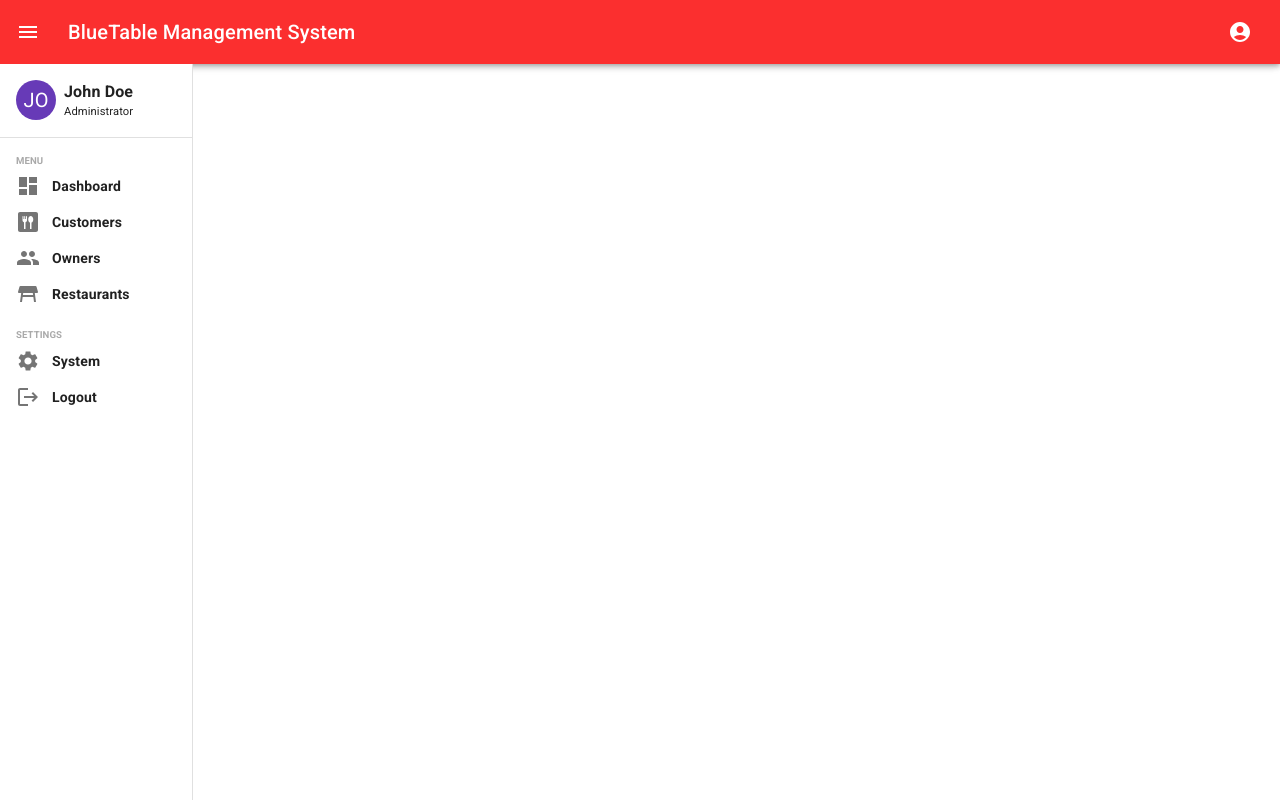
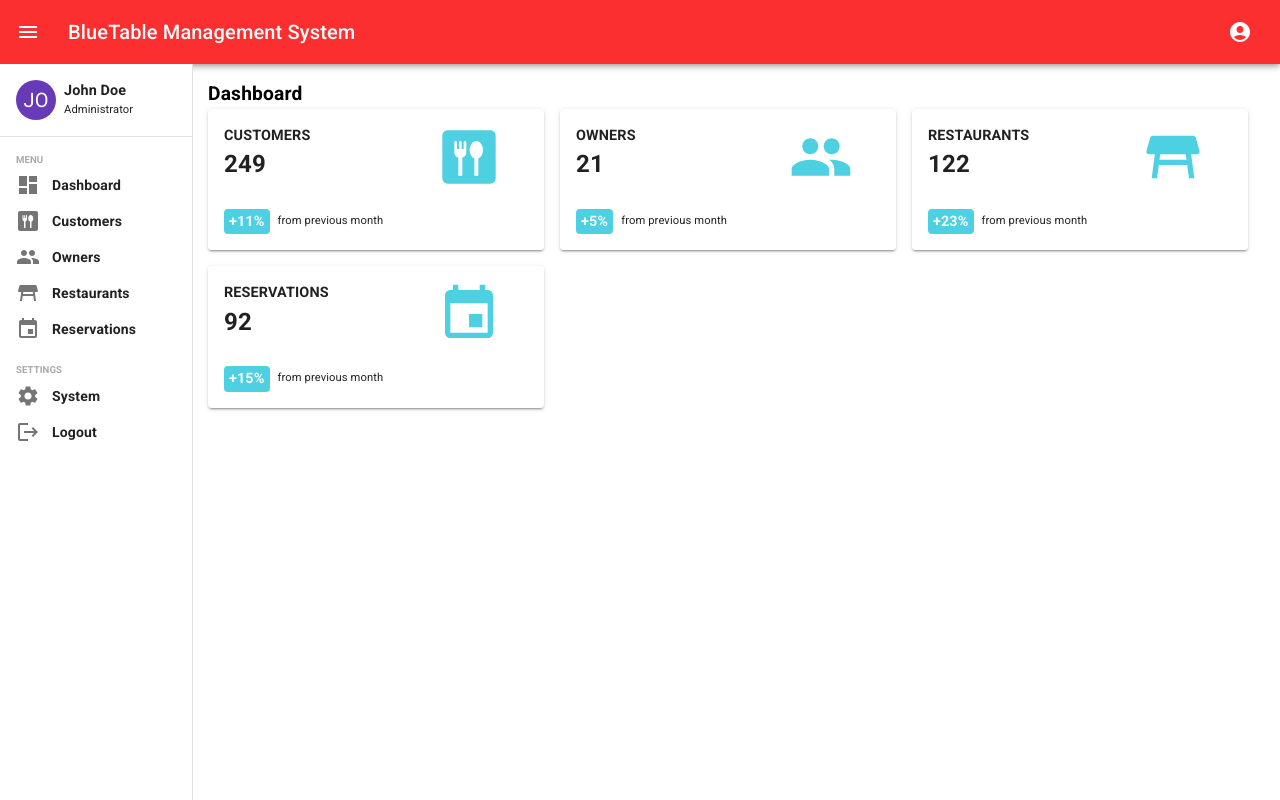
Before and after one commit to alldaybookings/bluetable-admin-portal, a React (Create React App) app: page /dashboard in a window 1280 px wide. Built offline with nearby package versions, Linux system fonts and the light colour scheme.

Commit message:
Feat: Dashboard module and widget component

```diff
--- a/src/AppRouter.js
+++ b/src/AppRouter.js
@@ -1,3 +1,16 @@
-export default function AppRouter() {
-  return <h1>Router</h1>;
+import { Navigate, Route, Routes } from "react-router-dom";
+
+import Overview from "./modules/dashboard/Overview";
+
+export default function AppRouter(props) {
+  return (
+    <Routes>
+      <Route exact path="/" element={<Navigate to="/dashboard" />} />
+      <Route
+        exact
+        path="/dashboard"
+        element={<Overview active={props.active} />}
+      />
+    </Routes>
+  );
 }
--- a/src/components/SideNav.js
+++ b/src/components/SideNav.js
@@ -19,6 +19,7 @@ import DashboardIcon from "@mui/icons-material/Dashboard";
 import DiningIcon from "@mui/icons-material/Dining";
 import PeopleIcon from "@mui/icons-material/People";
 import TableRestaurantIcon from "@mui/icons-material/TableRestaurant";
+import EventIcon from '@mui/icons-material/Event';
 import SettingsIcon from "@mui/icons-material/Settings";
 import LogoutIcon from "@mui/icons-material/Logout";
 
@@ -43,6 +44,11 @@ export default function Sidenav(props) {
       label: "Restaurants",
       link: `/restaurants`,
       icon_component: <TableRestaurantIcon />,
+    },
+    {
+      label: "Reservations",
+      link: `/reservations`,
+      icon_component: <EventIcon />,
     },
   ];
 
@@ -84,7 +90,7 @@ export default function Sidenav(props) {
           <Box sx={{ display: "flex", padding: 2 }}>
             <Avatar sx={{ bgcolor: deepPurple[500] }}>JO</Avatar>
             <Box sx={{ marginLeft: 1 }}>
-              <Typography sx={{ fontWeight: "bold" }}>John Doe</Typography>
+              <Typography sx={{ fontWeight: "bold", fontSize: "0.9rem" }}>John Doe</Typography>
               <Typography sx={{ fontSize: "0.7rem" }}>Administrator</Typography>
             </Box>
           </Box>
--- /dev/null
+++ b/src/components/Widget.js
@@ -0,0 +1,59 @@
+import { Box, Grid, Paper, Typography } from "@mui/material";
+
+export default function Widget(props) {
+  return (
+    <Box>
+      <Paper
+        elevation={2}
+        sx={{
+          padding: 2,
+          transition: "all 0.2s ease",
+          ":hover": {
+            backgroundColor: "whitesmoke",
+          },
+        }}
+      >
+        <Grid container spacing={2}>
+          <Grid item xs={8}>
+            <Box>
+              <Typography sx={{ fontSize: "0.9rem", fontWeight: "bold" }}>
+                {props.title}
+              </Typography>
+              <Typography sx={{ fontSize: "1.5rem", fontWeight: "bold" }}>
+                {props.figure}
+              </Typography>
+            </Box>
+          </Grid>
+          <Grid item xs={4}>
+            <Box>{props.icon}</Box>
+          </Grid>
+          <Grid item xs={12}>
+            <Box sx={{ display: "flex" }}>
+              <Typography
+                sx={{
+                  padding: "2px 5px",
+                  borderRadius: 1,
+                  backgroundColor: props.percentColor,
+                  fontSize: "0.9rem",
+                  fontWeight: "bold",
+                  color: props.percentFontColor,
+                }}
+              >
+                {props.percent}
+              </Typography>
+              <Typography
+                sx={{
+                  paddingTop: "4px",
+                  paddingLeft: 1,
+                  fontSize: "0.7rem",
+                }}
+              >
+                from previous month
+              </Typography>
+            </Box>
+          </Grid>
+        </Grid>
+      </Paper>
+    </Box>
+  );
+}
--- /dev/null
+++ b/src/modules/dashboard/Overview.js
@@ -0,0 +1,71 @@
+import { Box, Grid, Typography } from "@mui/material";
+import { cyan } from "@mui/material/colors";
+
+import DiningIcon from "@mui/icons-material/Dining";
+import PeopleIcon from "@mui/icons-material/People";
+import TableRestaurantIcon from "@mui/icons-material/TableRestaurant";
+import EventIcon from '@mui/icons-material/Event';
+
+import Widget from "../../components/Widget";
+
+export default function Overview(props) {
+  return (
+    <Box
+      sx={{
+        mt: { xs: 2, sm: 10 },
+        ml: { xs: 2, md: props.active ? 25 : 2 },
+        mr: 3,
+        transition: "margin-left 0.2s",
+      }}
+    >
+      <Typography
+        component="h1"
+        sx={{ fontSize: "1.2rem", fontWeight: "bold" }}
+      >
+        Dashboard
+      </Typography>
+      <Grid container spacing={2}>
+        <Grid item xs={4}>
+          <Widget
+            title="CUSTOMERS"
+            figure="249"
+            percent="+11%"
+            percentColor={cyan[300]}
+            percentFontColor="white"
+            icon={<DiningIcon sx={{ fontSize: "4rem", color: cyan[300] }} />}
+          ></Widget>
+        </Grid>
+        <Grid item xs={4}>
+          <Widget
+            title="OWNERS"
+            figure="21"
+            percent="+5%"
+            percentColor={cyan[300]}
+            percentFontColor="white"
+            icon={<PeopleIcon sx={{ fontSize: "4rem", color: cyan[300] }} />}
+          ></Widget>
+        </Grid>
+        <Grid item xs={4}>
+          <Widget
+            title="RESTAURANTS"
+            figure="122"
+            percent="+23%"
+            percentColor={cyan[300]}
+            percentFontColor="white"
+            icon={<TableRestaurantIcon sx={{ fontSize: "4rem", color: cyan[300] }} />}
+          ></Widget>
+        </Grid>
+        <Grid item xs={4}>
+          <Widget
+            title="RESERVATIONS"
+            figure="92"
+            percent="+15%"
+            percentColor={cyan[300]}
+            percentFontColor="white"
+            icon={<EventIcon sx={{ fontSize: "4rem", color: cyan[300] }} />}
+          ></Widget>
+        </Grid>
+      </Grid>
+    </Box>
+  );
+}
```
